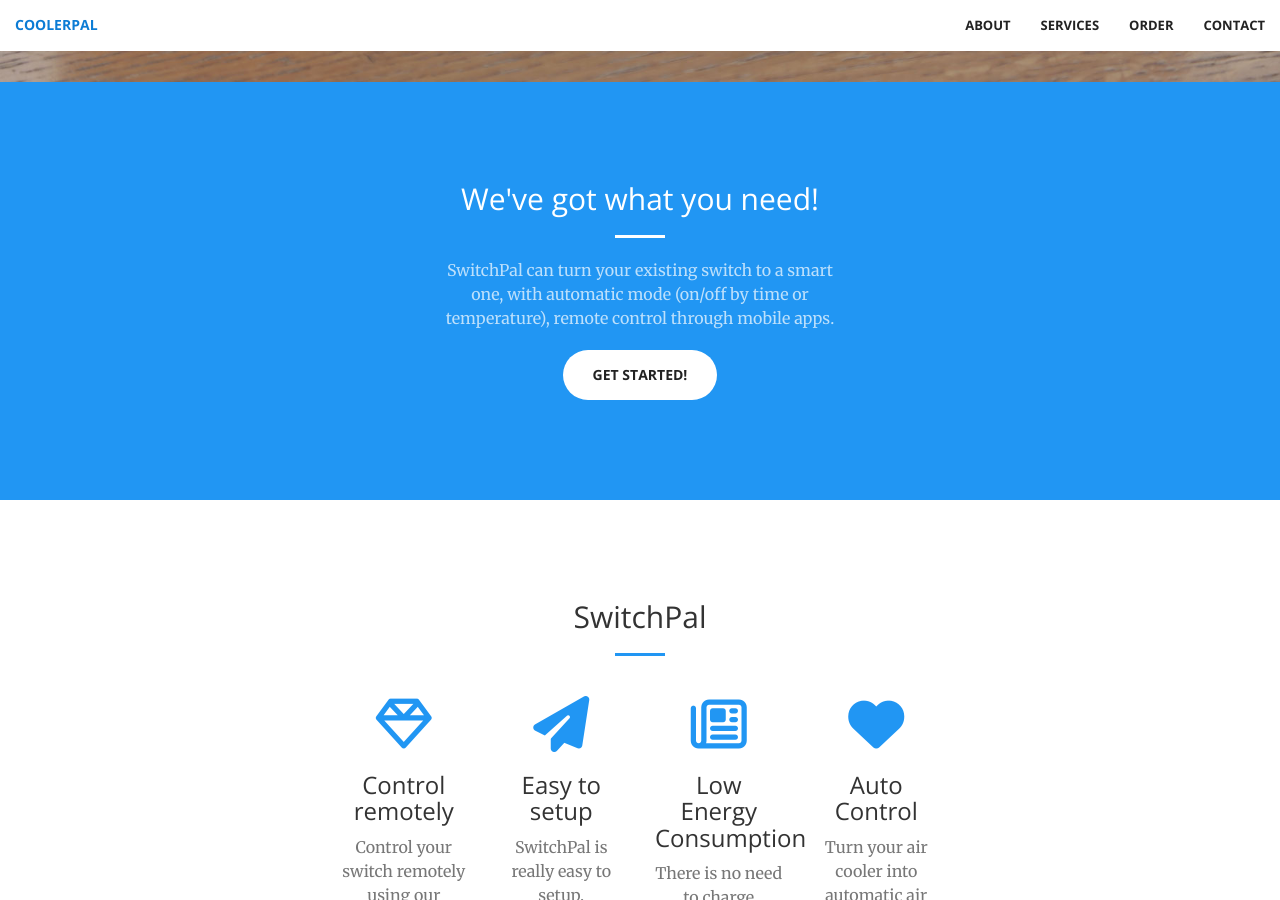
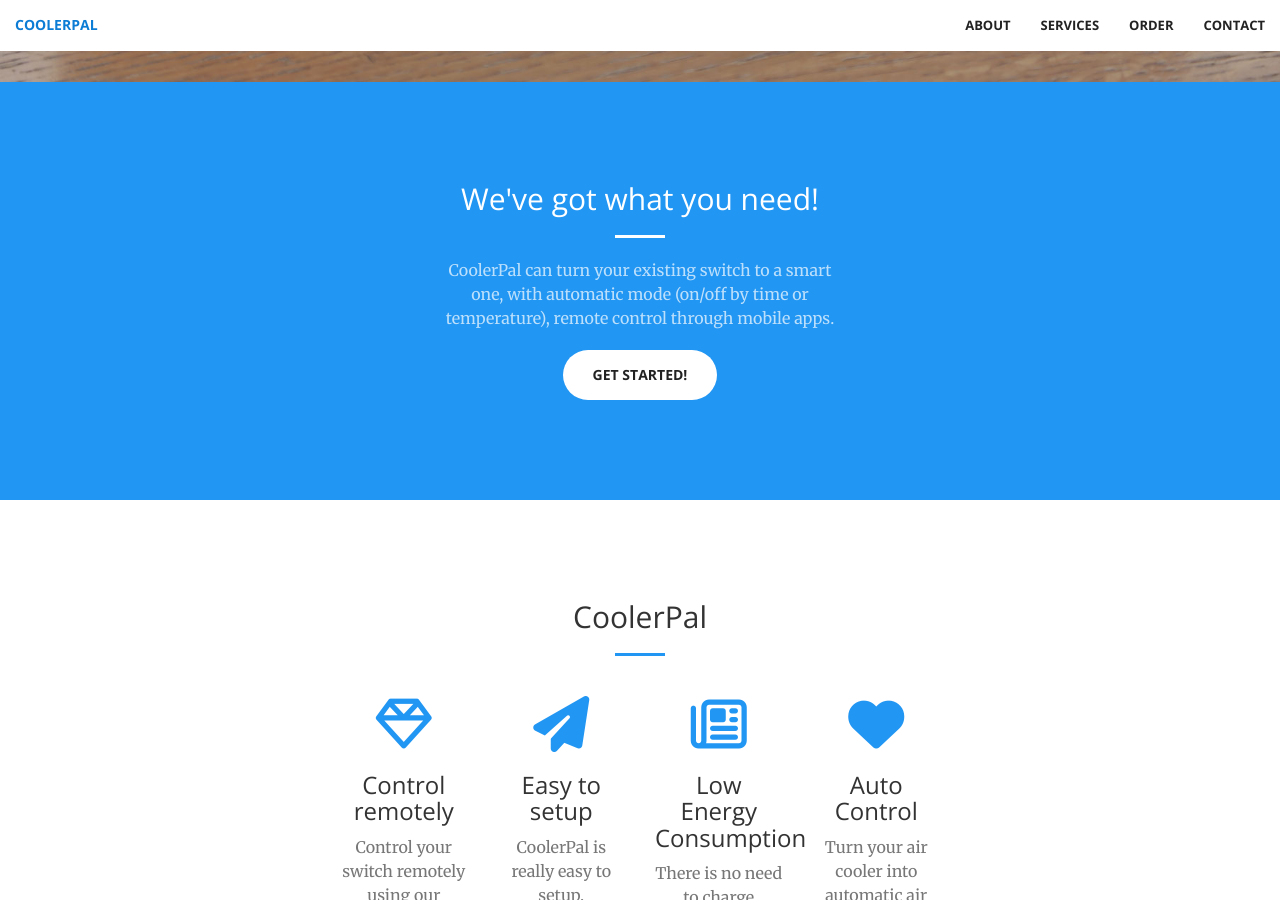
Before and after one commit to switchpal/getswitchpal.com, a Jekyll site: the page built from index.html, in a window 1280 px wide and 900 px high, scrolled down 818 px. Built offline with Jekyll 4.4.1, drawn with Linux system fonts in a browser that asks for light colours; nearby versions of some CDN libraries; library files that are not in the unit come from our copies; some of the changed text lies outside the part shown.

```diff
--- a/_includes/footer.html
+++ b/_includes/footer.html
@@ -1,4 +1,4 @@
-<!-- build:js scripts/vendor.js -->
+<!-- build:js /scripts/vendor.js -->
 <!-- jQuery -->
 <script src="/bower_components/jquery/dist/jquery.min.js"></script>
 <!-- Bootstrap Core JavaScript -->
--- a/_includes/head.html
+++ b/_includes/head.html
@@ -6,10 +6,10 @@
   <meta name="description" content="">
   <meta name="author" content="">
 
-  <title>SwitchPal - Smartify Your Switch With Ease</title>
+  <title>CoolerPal - Smartify Your Switch With Ease</title>
   <link rel='shortcut icon' type='image/x-icon' href='/images/favicon.ico'/>
 
-  <!-- build:css styles/vendor.css -->
+  <!-- build:css /styles/vendor.css -->
   <!-- Bootstrap Core CSS -->
   <link rel="stylesheet" href="/bower_components/bootstrap/dist/css/bootstrap.min.css" type="text/css">
   <link rel="stylesheet" href="/bower_components/fontawesome/css/font-awesome.min.css" type="text/css">
--- a/gulpfile.js
+++ b/gulpfile.js
@@ -9,7 +9,7 @@ gulp.task('sass', function () {
     .pipe(gulp.dest('styles'));
 });
 
-gulp.task('assets', function () {
+gulp.task('assets', ['sass'], function () {
   return gulp.src([
     'styles/**/*.css',
     'scripts/**/*.*',
@@ -26,7 +26,7 @@ gulp.task('fonts', function () {
 gulp.task('html', function () {
   var assets = useref.assets();
 
-  return gulp.src('index.html')
+  return gulp.src(['_site/**/*.html', '!_site/bower_components/**/*.html'])
     .pipe(assets)
     .pipe(assets.restore())
     .pipe(useref())
--- a/index.html
+++ b/index.html
@@ -8,7 +8,7 @@ layout: default
       <h1>Smartify Your Switch</h1>
       <hr>
       <p>
-        With easy setup, SwitchPal can turn your existing switches into a smart device
+        With easy setup, CoolerPal can turn your existing switches into a smart device
       </p>
       <a href="#about" class="btn btn-primary btn-xl page-scroll">Find Out More</a>
     </div>
@@ -22,7 +22,7 @@ layout: default
         <h2 class="section-heading">We've got what you need!</h2>
         <hr class="light">
         <p class="text-faded">
-          SwitchPal can turn your existing switch to a smart one,
+          CoolerPal can turn your existing switch to a smart one,
           with automatic mode (on/off by time or temperature),
           remote control through mobile apps.
         </p>
@@ -36,7 +36,7 @@ layout: default
   <div class="container">
     <div class="row">
       <div class="col-lg-12 text-center">
-        <h2 class="section-heading">SwitchPal</h2>
+        <h2 class="section-heading">CoolerPal</h2>
         <hr class="primary">
       </div>
     </div>
@@ -58,7 +58,7 @@ layout: default
 
           <h3>Easy to setup</h3>
 
-          <p class="text-muted">SwitchPal is really easy to setup.</p>
+          <p class="text-muted">CoolerPal is really easy to setup.</p>
         </div>
       </div>
       <div class="col-lg-3 col-md-6 text-center">
@@ -67,7 +67,7 @@ layout: default
 
           <h3>Low Energy Consumption</h3>
 
-          <p class="text-muted">There is no need to charge SwitchPal every day. Batteries last for months.</p>
+          <p class="text-muted">There is no need to charge CoolerPal every day. Batteries last for months.</p>
         </div>
       </div>
       <div class="col-lg-3 col-md-6 text-center">
```
Also changed, not shown: other parts of index.html (+1 -1 lines).
